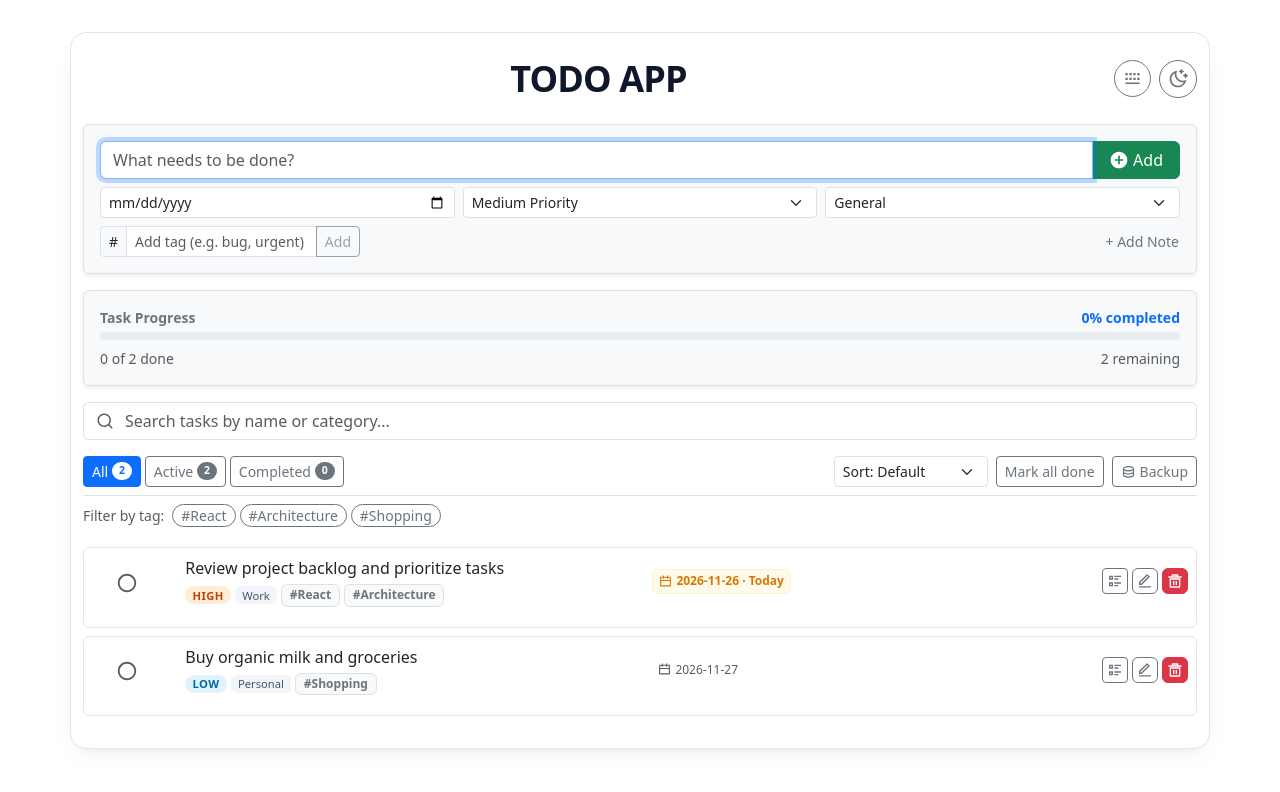
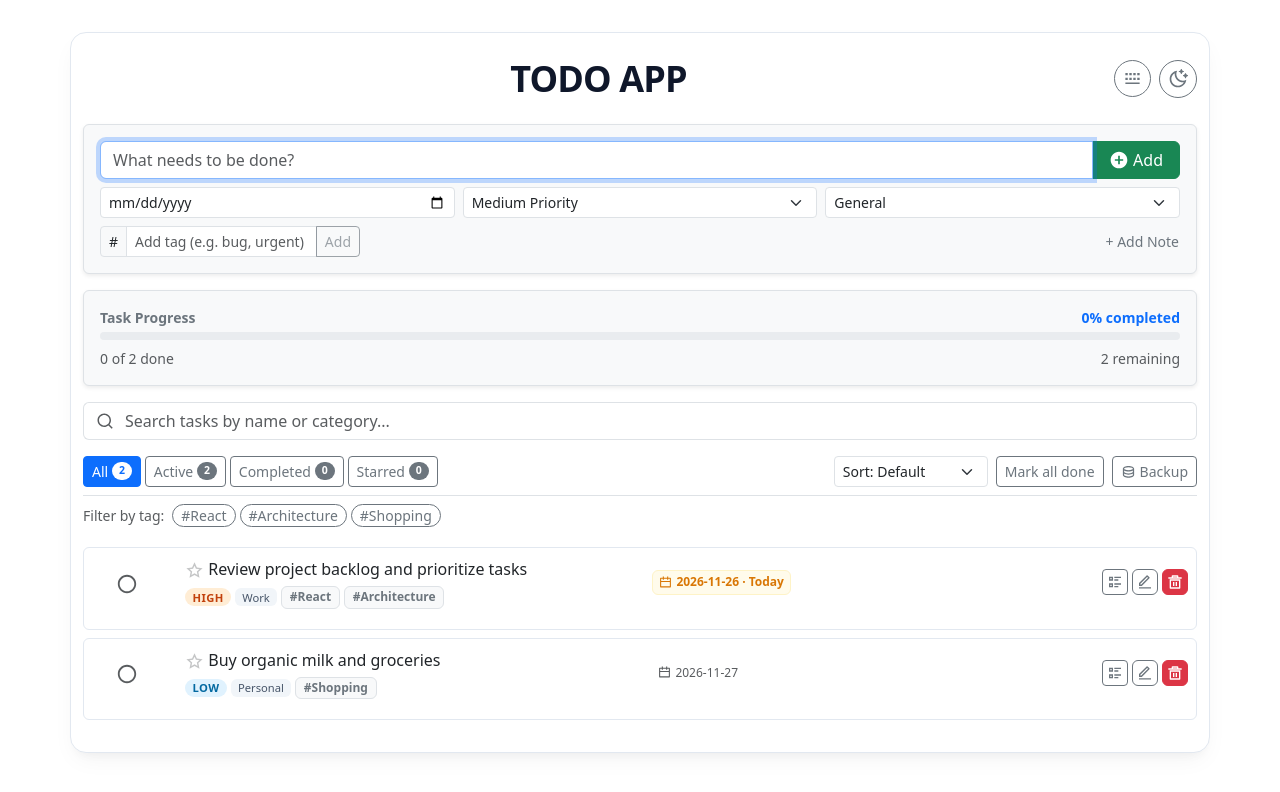
Before and after one commit to Shivamku19/Todo, a React (Vite) app in the folder todo-version-3-useref/: page / in a window 1280 px wide. Shown: the top 792 px of the page. Built offline with nearby package versions, Linux system fonts and the light colour scheme.

Commit message:
feat: support starring and pinning tasks to the top of the list

```diff
--- a/todo-version-3-useref/src/App.css
+++ b/todo-version-3-useref/src/App.css
@@ -36,7 +36,31 @@
   border-color: #334155;
 }
 
-[data-bs-theme="dark"] .todo-item-card.completed-item {
+[data-bs-theme="dark"] .todo-item-card.pinned-item {
+  border-left: 4px solid var(--warning-color);
+  background-color: #24241b;
+}
+
+.star-btn {
+  line-height: 1;
+  transition: transform var(--transition-speed);
+}
+
+.star-btn:hover {
+  transform: scale(1.2);
+}
+
+.star-unpinned {
+  opacity: 0.35;
+  transition: opacity var(--transition-speed);
+}
+
+.star-btn:hover .star-unpinned {
+  opacity: 0.9;
+  color: var(--warning-color) !important;
+}
+
+.todo-item-card.completed-item {
   background-color: #172033;
 }
 
@@ -130,6 +154,35 @@ body {
 .todo-item-card:hover {
   border-color: #cbd5e1;
   box-shadow: var(--shadow-subtle);
+}
+
+.todo-item-card.pinned-item {
+  border-left: 4px solid var(--warning-color);
+  background-color: #fffdf5;
+}
+
+[data-bs-theme="dark"] .todo-item-card.pinned-item {
+  border-left: 4px solid var(--warning-color);
+  background-color: #24241b;
+}
+
+.star-btn {
+  line-height: 1;
+  transition: transform var(--transition-speed);
+}
+
+.star-btn:hover {
+  transform: scale(1.2);
+}
+
+.star-unpinned {
+  opacity: 0.35;
+  transition: opacity var(--transition-speed);
+}
+
+.star-btn:hover .star-unpinned {
+  opacity: 0.9;
+  color: var(--warning-color) !important;
 }
 
 .todo-item-card.completed-item {
--- a/todo-version-3-useref/src/App.jsx
+++ b/todo-version-3-useref/src/App.jsx
@@ -53,6 +53,7 @@ function AppContent() {
     all: todoItems.length,
     active: todoItems.filter((t) => !t.completed).length,
     completed: todoItems.filter((t) => t.completed).length,
+    starred: todoItems.filter((t) => t.isPinned).length,
   };
 
   useEffect(() => {
@@ -63,6 +64,7 @@ function AppContent() {
   const filteredItems = todoItems.filter((item) => {
     if (filter === "active" && item.completed) return false;
     if (filter === "completed" && !item.completed) return false;
+    if (filter === "starred" && !item.isPinned) return false;
     if (selectedTag && (!Array.isArray(item.tags) || !item.tags.includes(selectedTag))) {
       return false;
     }
@@ -80,6 +82,10 @@ function AppContent() {
   });
 
   const sortedItems = [...filteredItems].sort((a, b) => {
+    // Pinned tasks float to top
+    if (Boolean(a.isPinned) !== Boolean(b.isPinned)) {
+      return a.isPinned ? -1 : 1;
+    }
     if (sortBy === "dueDate") {
       if (!a.dueDate) return 1;
       if (!b.dueDate) return -1;
--- a/todo-version-3-useref/src/component/TaskFilters.jsx
+++ b/todo-version-3-useref/src/component/TaskFilters.jsx
@@ -22,6 +22,7 @@ function TaskFilters({
     { key: 'all', label: 'All', count: counts.all },
     { key: 'active', label: 'Active', count: counts.active },
     { key: 'completed', label: 'Completed', count: counts.completed },
+    { key: 'starred', label: 'Starred', count: counts.starred || 0 },
   ];
 
   const allCompleted = counts.all > 0 && counts.all === counts.completed;
--- a/todo-version-3-useref/src/component/todoitem.jsx
+++ b/todo-version-3-useref/src/component/todoitem.jsx
@@ -12,12 +12,14 @@ import {
   RiArrowDownSLine,
   RiArrowUpSLine,
   RiFileTextLine,
+  RiStarLine,
+  RiStarFill,
 } from "react-icons/ri";
 import { useTodo } from "../store/todo-items-store";
 import ConfirmModal from "./ConfirmModal";
 
 function Todoitem({ item, todoname, tododate, ondeleteclk, ontoggleclk, onupdateclk }) {
-  const { addSubtask, toggleSubtask, deleteSubtask } = useTodo();
+  const { addSubtask, toggleSubtask, deleteSubtask, togglePinItem } = useTodo();
   const targetIdentifier = item && item.id ? item.id : todoname;
   const isCompleted = Boolean(item && item.completed);
 
@@ -136,7 +138,7 @@ function Todoitem({ item, todoname, tododate, ondeleteclk, ontoggleclk, onupdate
   }
 
   return (
-    <div className={`todo-item-card container my-2 p-2 rounded ${isCompleted ? 'completed-item' : ''}`} role="listitem">
+    <div className={`todo-item-card container my-2 p-2 rounded ${isCompleted ? 'completed-item' : ''} ${item?.isPinned ? 'pinned-item' : ''}`} role="listitem">
       <div className="row kg-row align-items-center">
         <div className="col-1 text-center">
           <button
@@ -153,8 +155,23 @@ function Todoitem({ item, todoname, tododate, ondeleteclk, ontoggleclk, onupdate
           </button>
         </div>
         <div className="col-5">
-          <div className={`text-truncate fw-medium ${isCompleted ? 'text-decoration-line-through text-muted' : ''}`} title={todoname}>
-            {todoname}
+          <div className="d-flex align-items-center gap-1">
+            <button
+              type="button"
+              className="btn btn-link p-0 text-decoration-none star-btn flex-shrink-0"
+              onClick={() => togglePinItem && togglePinItem(targetIdentifier)}
+              title={item?.isPinned ? "Unpin task" : "Star / Pin to top"}
+              aria-label={item?.isPinned ? "Unpin task" : "Star / Pin to top"}
+            >
+              {item?.isPinned ? (
+                <RiStarFill size={17} className="text-warning" />
+              ) : (
+                <RiStarLine size={17} className="text-muted star-unpinned" />
+              )}
+            </button>
+            <span className={`text-truncate fw-medium ${isCompleted ? 'text-decoration-line-through text-muted' : ''}`} title={todoname}>
+              {todoname}
+            </span>
           </div>
           <div className="d-flex align-items-center gap-1 mt-1 flex-wrap">
             {item?.priority && (
--- a/todo-version-3-useref/src/models/todo.js
+++ b/todo-version-3-useref/src/models/todo.js
@@ -33,6 +33,7 @@ export function createTodoItem({
   category = 'General',
   tags = [],
   subtasks = [],
+  isPinned = false,
 } = {}) {
   const timestamp = new Date().toISOString();
   const id = typeof crypto !== 'undefined' && crypto.randomUUID
@@ -49,6 +50,7 @@ export function createTodoItem({
     category: category.trim() || 'General',
     tags: Array.isArray(tags) ? tags : [],
     subtasks: Array.isArray(subtasks) ? subtasks : [],
+    isPinned: Boolean(isPinned),
     completed: false,
     createdAt: timestamp,
     updatedAt: timestamp,
--- a/todo-version-3-useref/src/store/todo-action-types.js
+++ b/todo-version-3-useref/src/store/todo-action-types.js
@@ -10,6 +10,7 @@ export const TODO_ACTIONS = {
   CLEAR_COMPLETED: 'CLEAR_COMPLETED',
   MARK_ALL_COMPLETED: 'MARK_ALL_COMPLETED',
   SET_ITEMS: 'SET_ITEMS',
+  TOGGLE_PIN_ITEM: 'TOGGLE_PIN_ITEM',
   ADD_SUBTASK: 'ADD_SUBTASK',
   TOGGLE_SUBTASK: 'TOGGLE_SUBTASK',
   DELETE_SUBTASK: 'DELETE_SUBTASK',
--- a/todo-version-3-useref/src/store/todo-items-store.jsx
+++ b/todo-version-3-useref/src/store/todo-items-store.jsx
@@ -9,6 +9,7 @@ export const TodoItemsContext = createContext({
   addNewItem: () => {},
   deleteItem: () => {},
   toggleItem: () => {},
+  togglePinItem: () => {},
   updateItem: () => {},
   clearAll: () => {},
   clearCompleted: () => {},
@@ -92,6 +93,13 @@ export const TodoItemsContextProvider = ({ children }) => {
     });
   };
 
+  const togglePinItem = (idOrName) => {
+    dispatch({
+      type: TODO_ACTIONS.TOGGLE_PIN_ITEM,
+      payload: typeof idOrName === 'string' ? { id: idOrName, name: idOrName } : idOrName,
+    });
+  };
+
   const updateItem = (id, updates) => {
     dispatch({
       type: TODO_ACTIONS.UPDATE_ITEM,
@@ -164,6 +172,7 @@ export const TodoItemsContextProvider = ({ children }) => {
         addNewItem,
         deleteItem,
         toggleItem,
+        togglePinItem,
         updateItem,
         clearAll,
         clearCompleted,
--- a/todo-version-3-useref/src/store/todo-reducer.js
+++ b/todo-version-3-useref/src/store/todo-reducer.js
@@ -29,6 +29,19 @@ export function todoReducer(state, action) {
         return {
           ...item,
           completed: !item.completed,
+          updatedAt: new Date().toISOString(),
+        };
+      });
+    }
+
+    case TODO_ACTIONS.TOGGLE_PIN_ITEM: {
+      const targetId = action.payload.id || action.payload.name;
+      return state.map((item) => {
+        const matches = item.id ? item.id === targetId : item.name === targetId;
+        if (!matches) return item;
+        return {
+          ...item,
+          isPinned: !item.isPinned,
           updatedAt: new Date().toISOString(),
         };
       });
```
